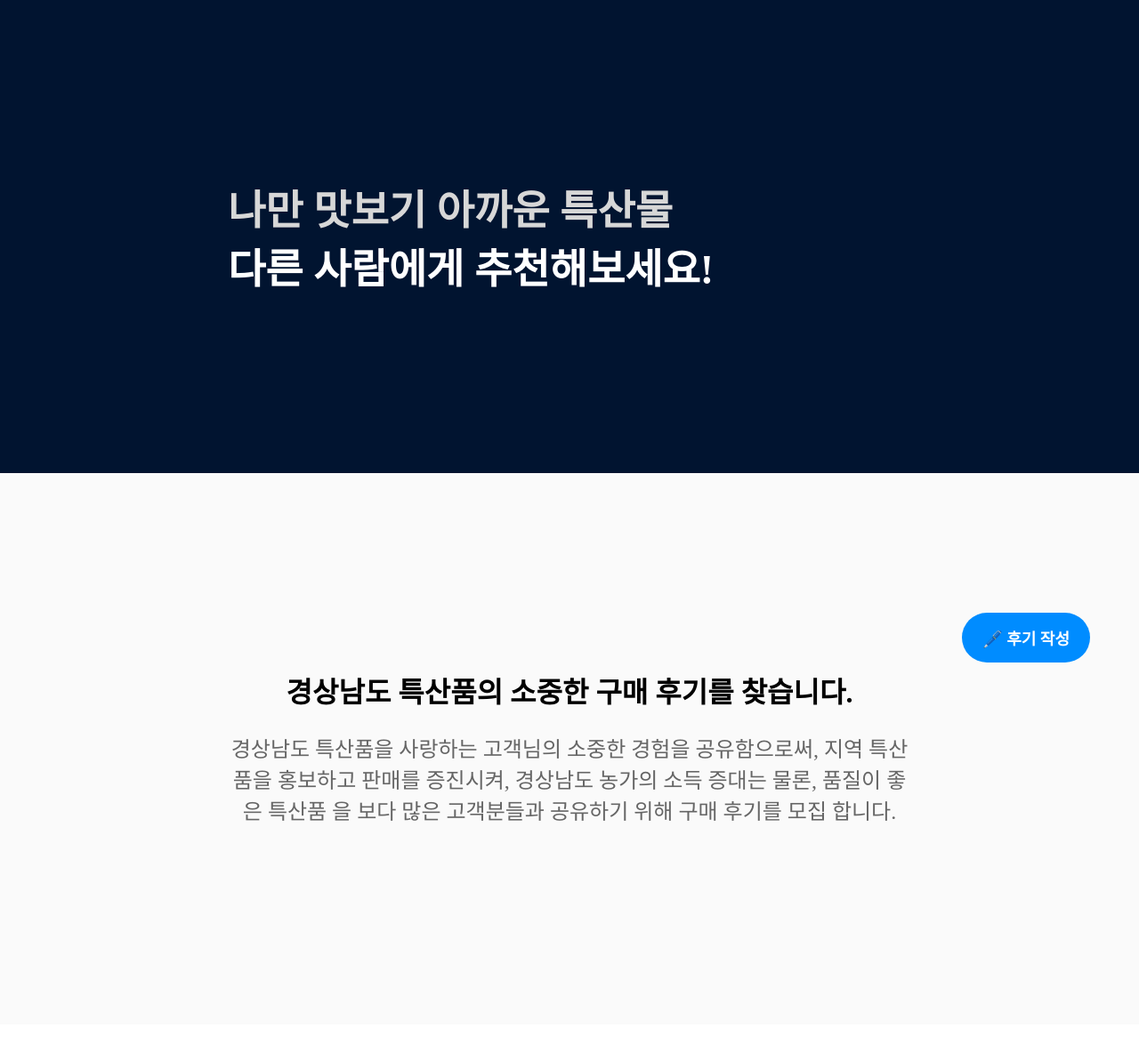
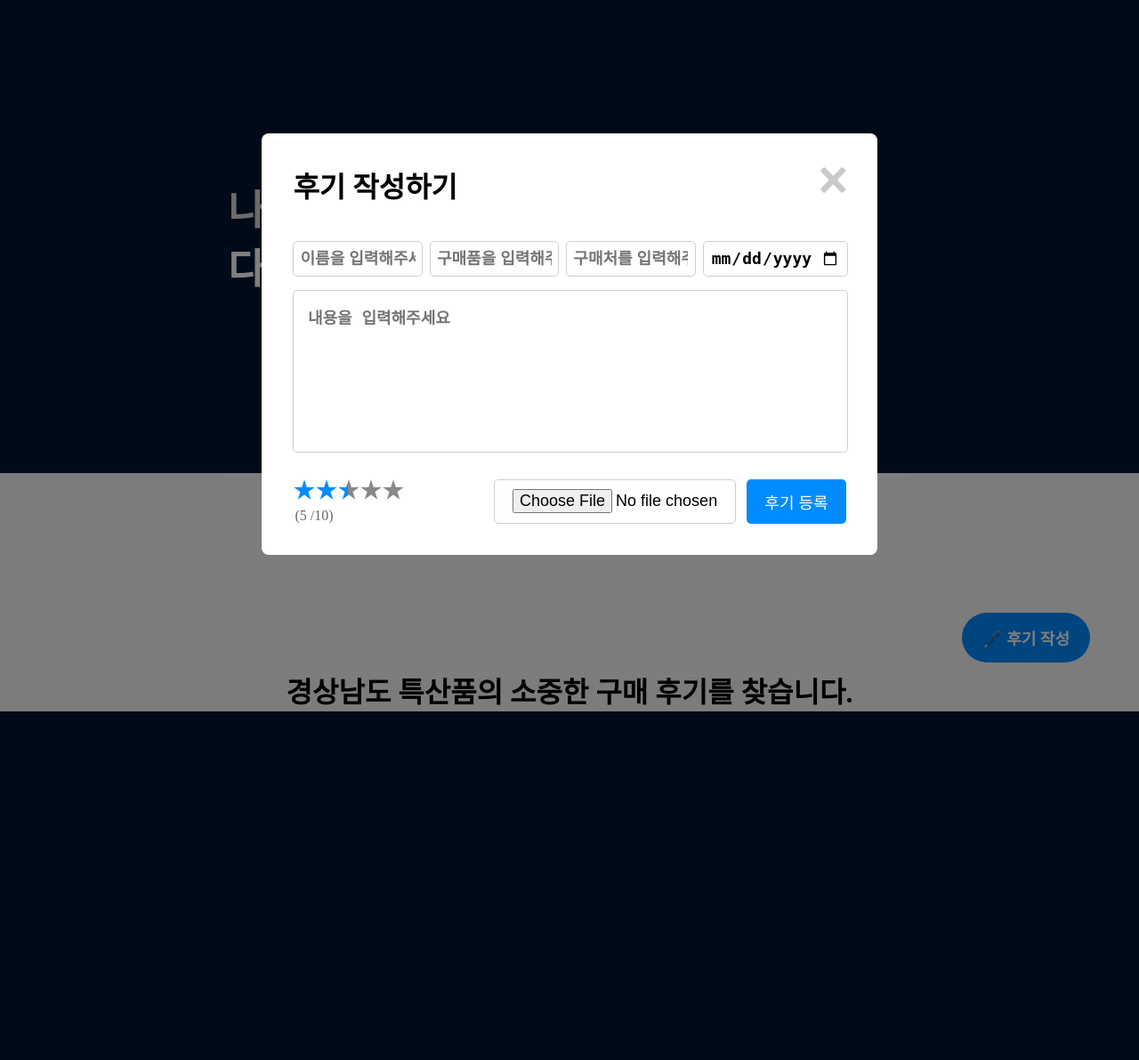
Before and after one commit to dev-yuka05/web-incheon-2022, a PHP site: page /review.html in a window 1280 px wide. Shown: the top 1192 px of the page at 89% size. After the commit the page ends 800 px from the top, so only its background shows below. Run offline with PHP 8.4, Linux system fonts and the light colour scheme.

Commit message:
fix : 리뷰 페이지 모달창 이미지 파일 추가 인풋 추가

```diff
--- a/B-Moudle/review.html
+++ b/B-Moudle/review.html
@@ -267,7 +267,7 @@
     </ul>
 
     <!-- 후기 작성 모달 폼 -->
-    <div class="modal" style="display: none;">
+    <div class="modal" style="display: block;">
         <div class="modal-box">
 
             <!-- 모달창 상단 -->
@@ -296,7 +296,10 @@
                         </div>
                         <span class="count">(5 /10)</span>
                     </div>
-                    <button type="submit">후기 등록</button>
+                    <div class="btn">
+                        <input type="file" name="img" class="img" accept="image/jpg">
+                        <button type="submit">후기 등록</button>
+                    </div>
                 </div>
 
             </form>
--- a/B-Moudle/style/review.css
+++ b/B-Moudle/style/review.css
@@ -247,8 +247,22 @@ body{
     color: #888;
     display: inline-block;
 }
+.modal-footer .btn{
+    display: flex;
+    justify-content: flex-end;
+}
+.modal-footer input{
+    resize: none;
+    font-size: 18px;
+    border: solid 1.5px rgb(207, 207, 207);
+    width: 50%;
+    padding: 10px 20px;
+    border-radius: 5px;
+    line-height: 1;
+    margin-right: 12px;
+}
 
-/* 평점 */
+/* 평점 별 */
 #star{
     color: #008cff;
 }
```
